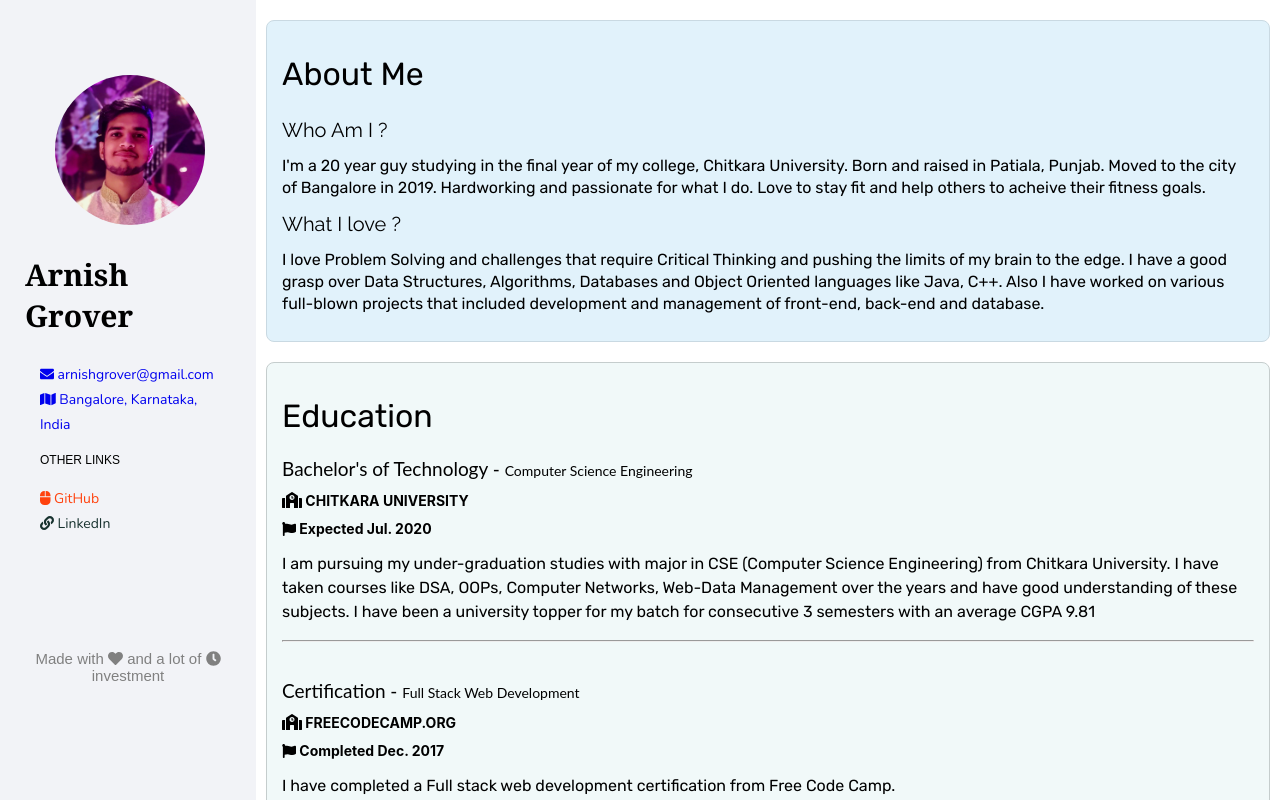
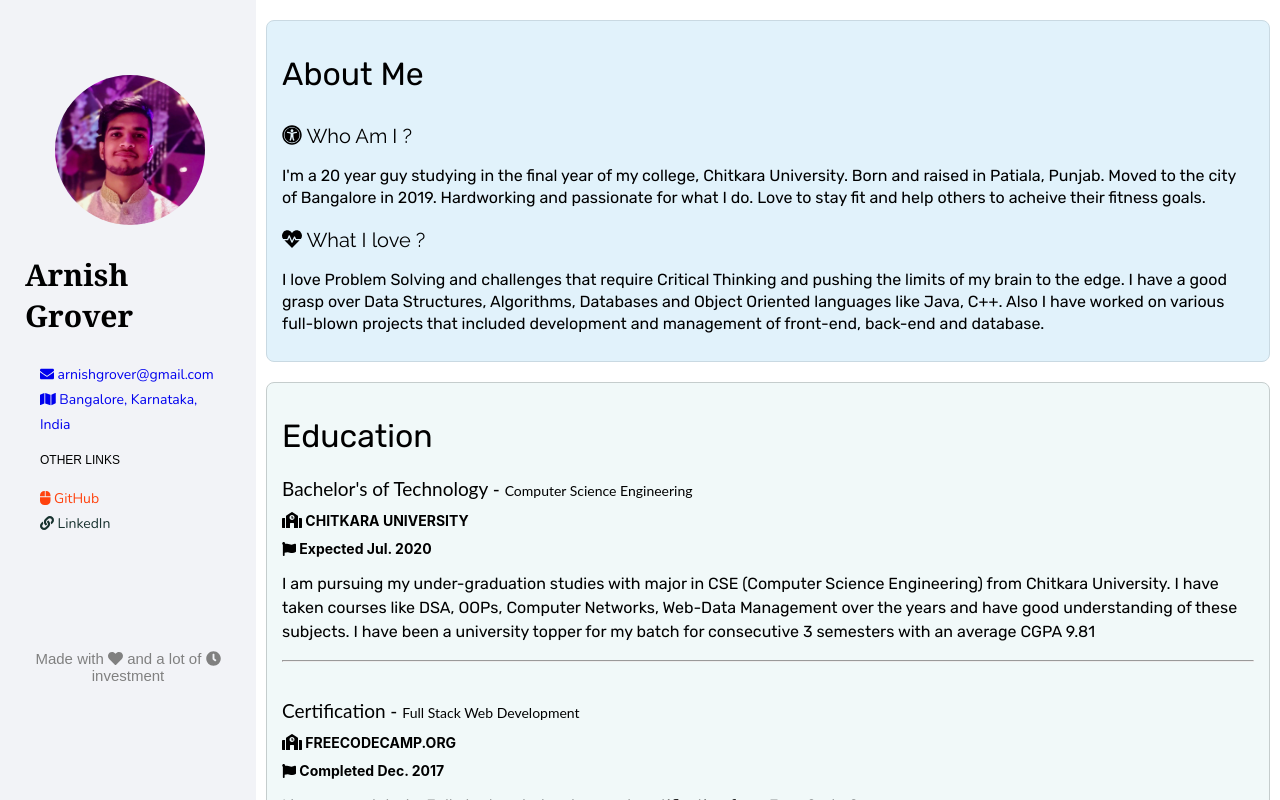
Before and after one commit to arnishgrover/arnishgrover.github.io, a React (Create React App) app: page / in a window 1280 px wide. Shown: the top 800 px of the page. Built offline with nearby package versions, Linux system fonts and the light colour scheme.

Commit message:
polishing

```diff
--- a/src/components/AboutMe/AboutMe.js
+++ b/src/components/AboutMe/AboutMe.js
@@ -1,5 +1,8 @@
 import React, {Component} from 'react';
 import "./AboutMe.css";
+import {FontAwesomeIcon} from '@fortawesome/react-fontawesome'
+import {faUniversalAccess, faHeartbeat} from '@fortawesome/free-solid-svg-icons'
+
 
 class AboutMe extends Component {
     render() {
@@ -11,7 +14,9 @@
                     </p>
                 </div>
                 <div className='heading-2'>
-                    <p className='sub-question'>Who Am I ?</p>
+                    <p className='sub-question'>
+                        <FontAwesomeIcon icon={faUniversalAccess} size='1px'/>  Who Am I ?
+                    </p>
                 </div>
                 <div className='detail'>
                     <p className='detail-text'>
@@ -23,7 +28,9 @@
                 </div>
 
                 <div className='heading-2'>
-                    <p className='sub-question'>What I love ?</p>
+                    <p className='sub-question'>
+                        <FontAwesomeIcon icon={faHeartbeat} size='1px'/>  What I love ?
+                    </p>
                 </div>
                 <div className='detail'>
                     <p className='detail-text'>
```
